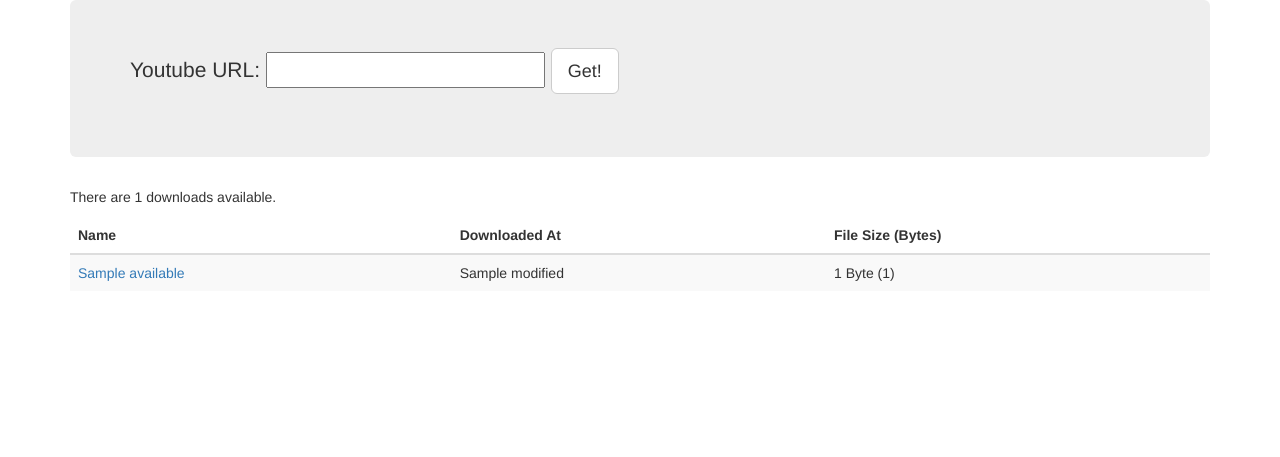
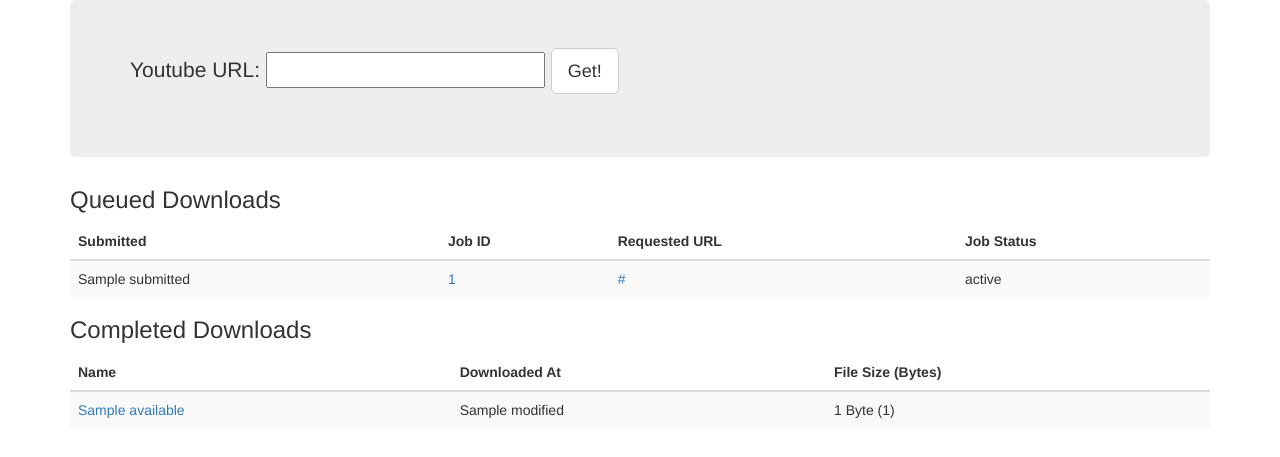
Before and after one commit to eallrich/avdl-magic, a Flask app: template templates/index.html in a window 1280 px wide. Shown: the top 457 px of the page. Run offline with Flask 2, Linux system fonts and the light colour scheme; the template is opened without the code that fills it: most values are stand-ins (such as "Sample title", 1, 10 or a date in 2020); parts of the project's set-up code (start-up, migrations or seed data) failed here and were passed over; some libraries are stand-ins or nearby versions.

Commit message:
Provide job queue details

```diff
--- a/app.py
+++ b/app.py
@@ -5,11 +5,14 @@ import os
 from subprocess import call
 import time
 
+# Flask imports
 from flask import Flask, flash, render_template, request, send_from_directory, url_for
 from flask_bootstrap import Bootstrap
+
+# Redis and RQ imports
+import redis
 from rq import Queue
 from rq.job import Job
-from worker import conn
 
 import settings
 
@@ -20,10 +23,10 @@ app = Flask(__name__)
 app.secret_key = base64.b64encode(os.urandom(40))
 Bootstrap(app)
 
-# RQ Queue
-q = Queue(connection=conn)
+redis = redis.from_url(settings.redis_url)
+rqueue = Queue(connection=redis)
 
-# Make sure the directory exists
+# Make sure the destination directory exists
 try:
     os.mkdir('downloads')
 except OSError:
@@ -31,6 +34,7 @@ except OSError:
     pass
 
 def download(yturl):
+    """Our workhorse function. Calls youtube-dl to do our dirty work."""
     options = [
         'youtube-dl',
         '--default-search=ytsearch:',
@@ -49,6 +53,12 @@ def download(yturl):
 
 
 def get_files_available(where='downloads', extension='.mp3'):
+    """Provides metadata for any files available for download.
+
+    Returns a list of three-element lists:
+        [ [ filename, ISO 8601 mtime, size ],
+            ...
+        ]"""
     files = [f for f in os.listdir(where) if f.endswith(extension)]
     files.sort(key=lambda x: os.path.getmtime(os.path.join(where, x)), reverse=True)
     path = lambda x: os.path.join(where, x)
@@ -64,6 +74,7 @@ def get_files_available(where='downloads', extension='.mp3'):
 
 
 def validate_url(url):
+    """Confirm the input URL is reasonably safe to feed to youtube-dl."""
     if url.startswith('http://'):
         # Standardize on https
         url = url.replace('http://', 'https://')
@@ -83,21 +94,43 @@ def main():
         clean_url = validate_url(request.form['yturl'])
         if clean_url is not None:
             logger.info("Queuing task to get %s" % clean_url)
-            job = q.enqueue_call(
+            job = rqueue.enqueue_call(
                 func=download,
                 args=(clean_url,),
                 result_ttl=900 # 15 minutes
             )
-            flash("Queued Job ID: <a href=\"%s\">%s</a>" % (url_for('results', job_id=job.get_id()), job.get_id()), 'warning')
+            job_id  = job.get_id()
+            job_url = url_for('results', job_id=job_id)
+            flash("Queued Job ID: <a href=\"%s\">%s</a>" % (job_url, job_id), 'info')
+            job_details = {
+                'job_id':      job_id,
+                'results_url': job_url,
+                'request_url': clean_url,
+                'submitted':   time.time(),
+            }
+            redis.hmset('job:%s' % job_id, job_details)
 
+    # Populate data for queued jobs
+    makedatetime = lambda ts: datetime.datetime.fromtimestamp(ts)
+    nicedate = lambda dt: dt.strftime("%Y-%m-%dT%H:%M:%S")
+    jobs = []
+    for job in q.jobs:
+        job_details = redis.hgetall('job:%s' % job.get_id())
+        job_details['status'] = job.get_status()
+        job_details['submitted'] = nicedate(makedatetime(job_details['submitted']))
+        jobs.append(job_details)
+    jobs.sort(key=lambda x: x['submitted'], reverse=True)
+
+    # Populate data for files available for download
     files = get_files_available()
     url = lambda x: url_for('download_file', filename=x)
     files_with_urls = [[name, modified, size, url(name)] for name, modified, size in files]
-    return render_template('index.html', available=files_with_urls)
+    return render_template('index.html', available=files_with_urls, jobs=jobs)
 
 
 @app.route('/download/<path:filename>')
 def download_file(filename):
+    """Simple and sufficient. Lets a user download a file we've pulled in."""
     return send_from_directory('downloads', filename, as_attachment=True)
 
 
--- a/templates/index.html
+++ b/templates/index.html
@@ -21,7 +21,30 @@
                 </p>
             </form>
         </div>
-        <p>There are {{ available|length }} downloads available.</p>
+
+        <h3>Queued Downloads</h3>
+        <table class="table table-striped">
+            <thead><tr>
+                <th>Submitted</th>
+                <th>Job ID</th>
+                <th>Requested URL</th>
+                <th>Job Status</th>
+            </tr></thead>
+            <tbody>
+            {% for job in jobs %}
+                <tr>
+                    <td>{{ job.submitted }}</td>
+                    <td><a href="{{ job.results_url }}">{{ job.job_id }}</a></td>
+                    <td><a href="{{ job.request_url }}">{{ job.request_url }}</a></td>
+                    <td>{{ job.status }}</td>
+                </tr>
+            {% else %}
+                <tr><td><i>Nothing queued for downloading right now. Add a new task using the search box, above.</i></td></tr>
+            {% endfor %}
+            </tbody>
+        </table>
+
+        <h3>Completed Downloads</h3>
         <table class="table table-striped">
             <thead><tr>
                 <th>Name</th>
@@ -31,10 +54,12 @@
             <tbody>
             {% for name,modified,size,link in available %}
                 <tr>
-                    <td><a href="{{ link }}">{{ name }}</a></td>
+                    <td><a href="{{ link }}">{{ name|truncate(60) }}</a></td>
                     <td>{{ modified }}</td>
                     <td>{{ size|filesizeformat }} ({{ size }})</td>
                 </tr>
+            {% else %}
+                <tr><td><i>Looks like there isn't anything here yet. Try downloading something using the search box, above.</i></td></tr>
             {% endfor %}
             </tbody>
         </table>
```
